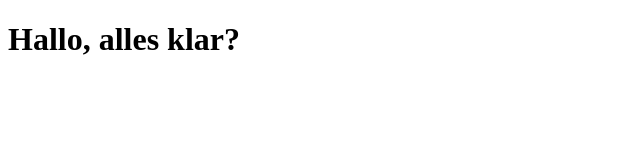
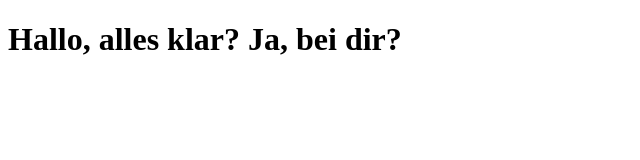
Before and after one commit to drublic/my-beautiful-project, a plain HTML site: page index.html in a window 1280 px wide. Shown: the whole page, without its empty margins (0-640 px from the left). Drawn offline with Linux system fonts and the light colour scheme.

Commit message:
feat: add answer in headline

```diff
--- a/index.html
+++ b/index.html
@@ -6,6 +6,6 @@
     <title>Document</title>
   </head>
   <body>
-    <h1>Hallo, alles klar?</h1>
+    <h1>Hallo, alles klar? Ja, bei dir?</h1>
   </body>
 </html>
```
